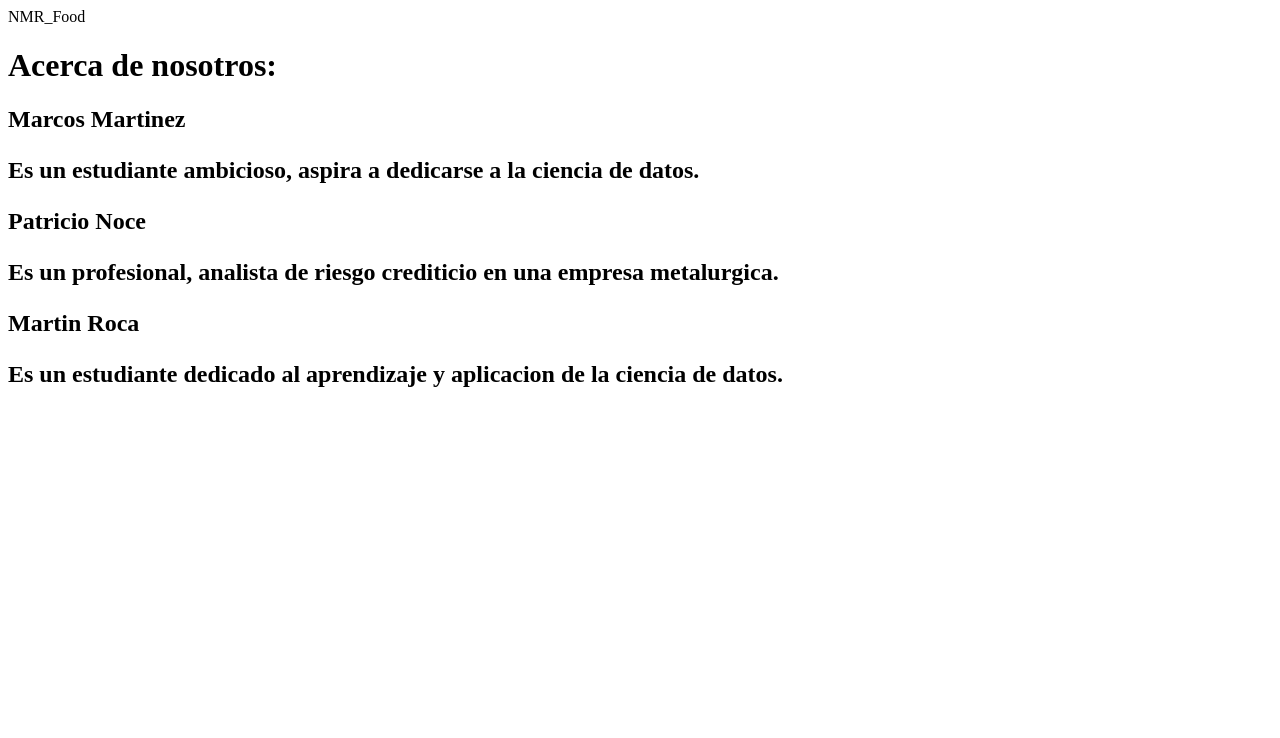
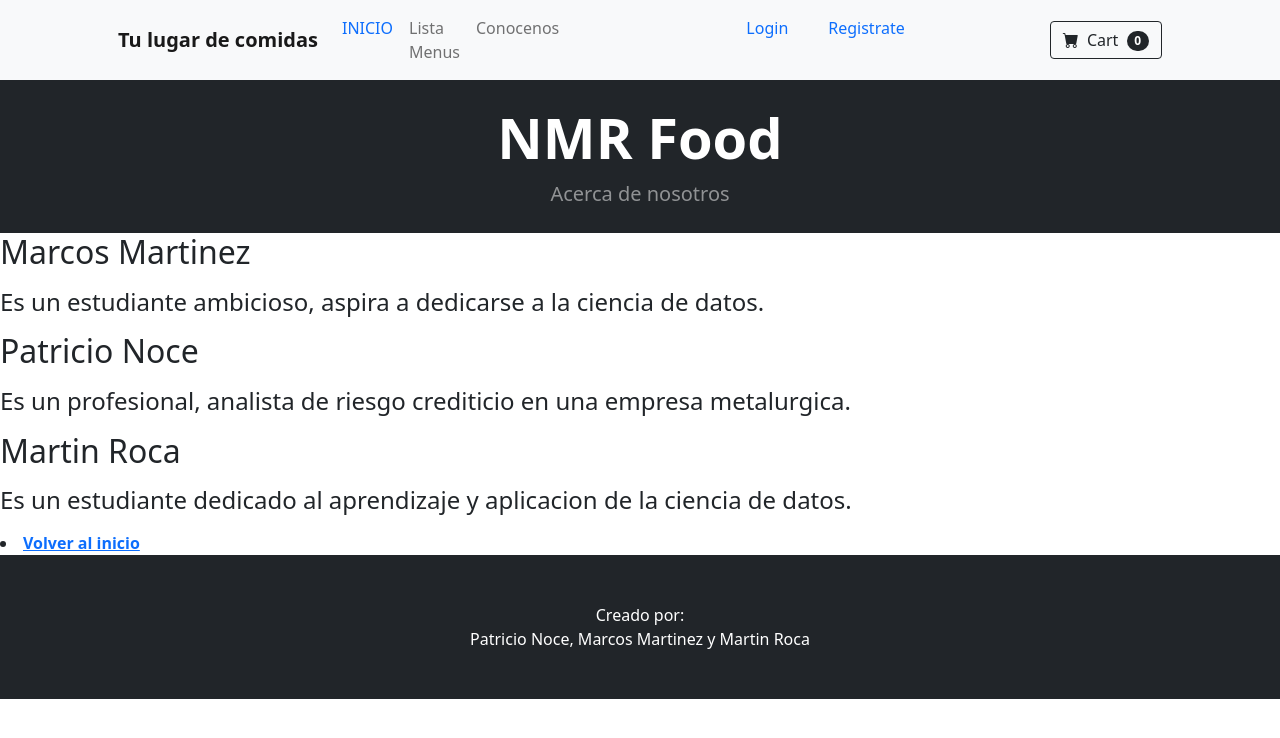
Before and after one commit to PatricioNoce/Proyecto_Grupo_5_NMR, a Django app: template NMR_Food/templates/NMR_Food/about.html in a window 1280 px wide. Shown: the top 738 px of the page. Run offline with Django 4.2, Linux system fonts and the light colour scheme; the template is opened without the code that fills it, so the values that code supplies are empty.

Commit message:
arreglo about, crear menu y url home

```diff
--- a/NMR_Food/templates/NMR_Food/about.html
+++ b/NMR_Food/templates/NMR_Food/about.html
@@ -1,6 +1,19 @@
+{% extends 'nmr_food/index.html' %}
+{% block titulo%} Lista de tus Menu favoritos {% endblock %}
+
+{% block content %}
+
 <!DOCTYPE html>
 <html lang="en">
 
+    <header class="bg-dark py-2">
+        <div class="container px-4 px-lg-5 my-3">
+            <div class="text-center text-white">
+                <h1 class="display-4 fw-bolder">NMR Food</h1>
+                <p class="lead fw-normal text-white-50 mb-0">Acerca de nosotros</p>
+            </div>
+        </div>
+    </header>
 <head>
     <meta charset="UTF-8">
     <meta http-equiv="X-UA-Compatible" content="IE=edge">
@@ -9,24 +22,30 @@
 </head>
 
 <body>
-    <div> NMR_Food </div>
     <div>
-        <h1>Acerca de nosotros:</h1>
         <div>
             <h2>Marcos Martinez<h2>
-                <p>Es un estudiante ambicioso, aspira a dedicarse a la ciencia de datos. <p>
+                <p><h4>Es un estudiante ambicioso, aspira a dedicarse a la ciencia de datos.</h4><p>
         </div>
         <div>
             <h2>Patricio Noce<h2>
-                <p>Es un profesional, analista de riesgo crediticio en una empresa metalurgica. <p>
+                <p><h4>Es un profesional, analista de riesgo crediticio en una empresa metalurgica.</h4><p>
         </div>
         <div>
             <h2>Martin Roca<h2>
-                <p>Es un estudiante dedicado al aprendizaje y aplicacion de la ciencia de datos. <p>
+                <p><h4>Es un estudiante dedicado al aprendizaje y aplicacion de la ciencia de datos. </h4><p>
         </div>
     </div>
-    <h2>{% block titulo %}{% endblock %}<h2>
-    {% block contenido %}{% endblock %}
+
 </body>
 
+</div>
+<li class="nav-item">
+    <a href="{% url 'home' %}"><strong> Volver al inicio </strong></a>
+</li>
+</div>
+
+
 </html>
+
+{% endblock %}
--- a/NMR_Food/templates/NMR_Food/index.html
+++ b/NMR_Food/templates/NMR_Food/index.html
@@ -19,7 +19,7 @@
         <!-- Navigation-->
         <nav class="navbar navbar-expand-lg navbar-light bg-light">
             <div class="container px-4 px-lg-5">
-                <a class="navbar-brand" href="#!"><strong> NMR Food, Tu lugar de comidas</strong></a>
+                <a class="navbar-brand"><strong> Tu lugar de comidas </strong></a>
                 <button class="navbar-toggler" type="button" data-bs-toggle="collapse" data-bs-target="#navbarSupportedContent" aria-controls="navbarSupportedContent" aria-expanded="false" aria-label="Toggle navigation"><span class="navbar-toggler-icon"></span></button>
                 <div class="collapse navbar-collapse" id="navbarSupportedContent">
                     <ul class="navbar-nav me-auto mb-2 mb-lg-0 ms-lg-6">
@@ -31,7 +31,7 @@
                           </li>
 
                           <li class="nav-item">
-                            <a class="nav-link" href="{% url 'acerca_de_mi' %}">Conóceme</a>
+                            <a class="nav-link" href="{% url 'acerca_de_mi' %}">Conocenos</a>
                           </li>
                           <div class="container"></div>
                           <div class="container"></div>
--- a/NMR_Food/views.py
+++ b/NMR_Food/views.py
@@ -1,8 +1,8 @@
 from tkinter import Menu
 from django.shortcuts import render, redirect
-from nmr_food.models import Cliente, Configuracion, Menu, Informacion
+from nmr_food.models import Configuracion, Menu, Informacion
 from django.views import View
-from nmr_food.forms import ClienteForm, Buscar, BuscarMenu, FormularioRegistroUsuario
+from nmr_food.forms import BuscarMenu, FormularioRegistroUsuario
 from django.views.generic import ListView, CreateView, DeleteView, UpdateView, DetailView, FormView, TemplateView
 from django.urls import reverse_lazy
 from django.contrib.auth.mixins import LoginRequiredMixin
--- a/Proyecto_final/urls.py
+++ b/Proyecto_final/urls.py
@@ -20,13 +20,12 @@ from operator import index
 from django.contrib import admin
 from django.urls import path
 from nmr_food.views import (index,
-                            about, HomeView, BuscarMenu, ListMenu, CreateMenu, DeleteMenu, UpdateMenu, DetailMenu,
+                            about, BuscarMenu, ListMenu, CreateMenu, DeleteMenu, UpdateMenu, DetailMenu,
                              Nmr_Login, Nmr_Logout, RegistroPagina )
 
 urlpatterns = [
     path('admin/', admin.site.urls),
-    path('nmr_food/', index),
-    path('home/', HomeView.as_view(), name='home'),
+    path('nmr_food/', index, name='home'),
     path('menu-buscar/', BuscarMenu.as_view()),
     path('about/', about, name='acerca_de_mi'),
     path('panel-menu/', ListMenu.as_view(), name="menu-list"),
```
Also changed, not shown: NMR_Food/models.py (+1 -11 lines).
